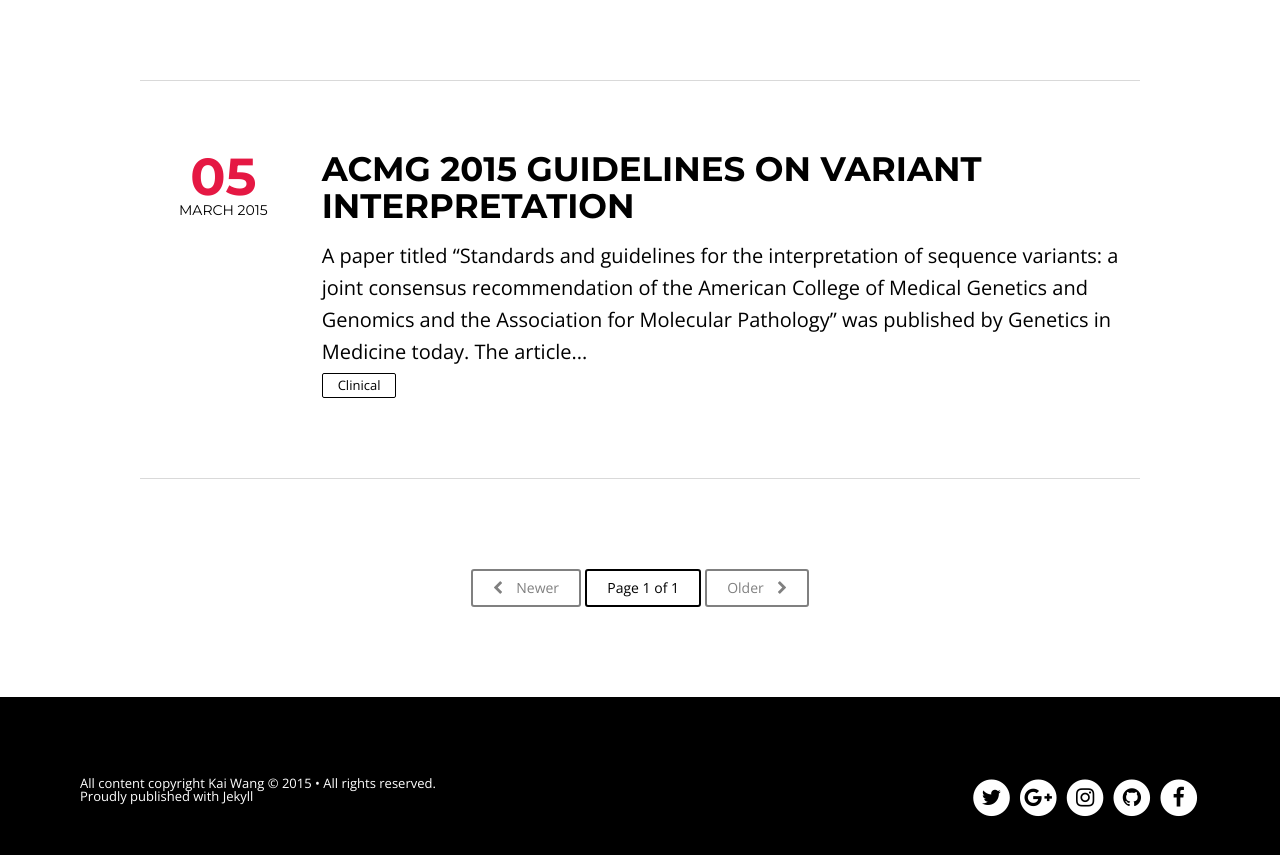
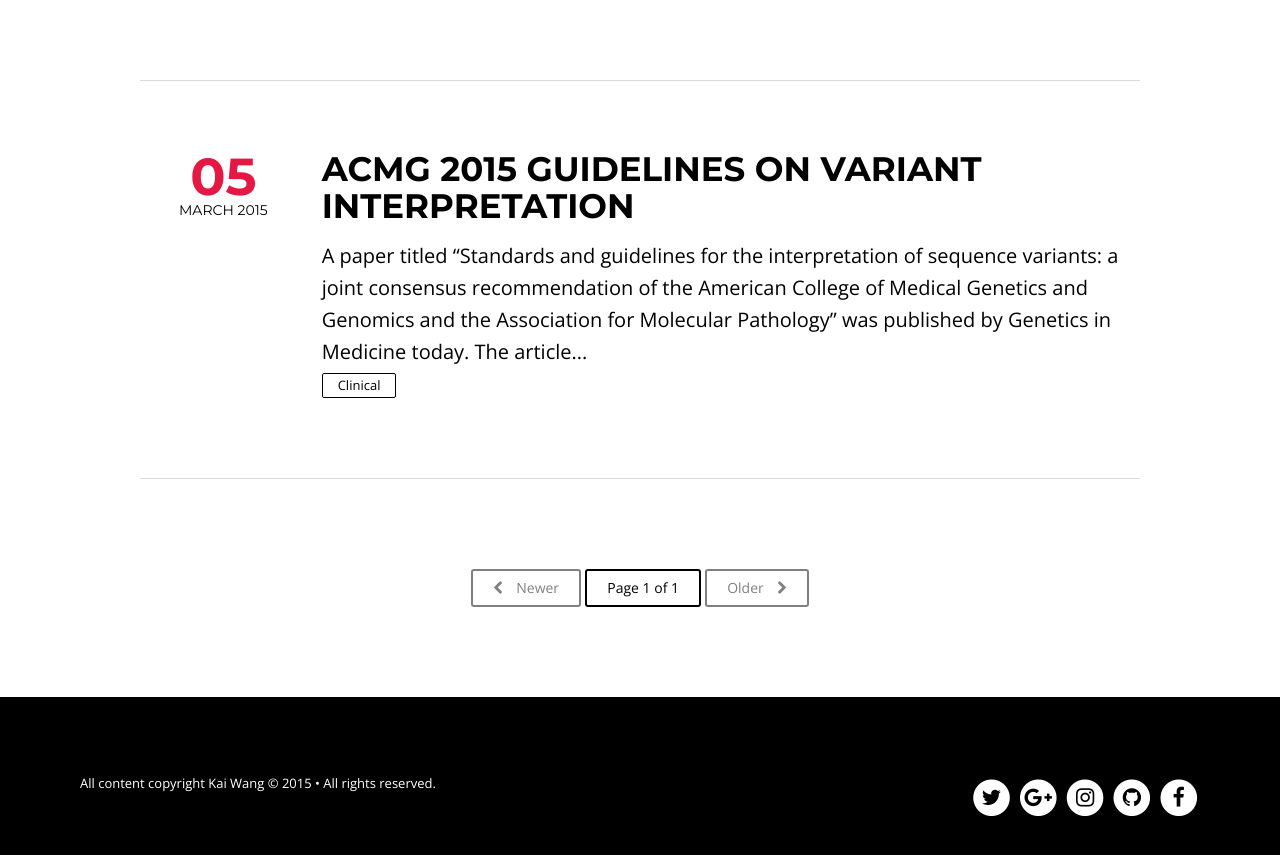
Before and after one commit to kaichop/kaichop, a Jekyll site: the page built from index.html, in a window 1280 px wide and 900 px high, scrolled down 2811 px. Shown: the top 855 px of the window. Built offline with Jekyll 4.4.1, drawn with Linux system fonts in a browser that asks for light colours; nearby versions of some CDN libraries; the list of posts is cut into pages by our own code.

Commit message:
Update footer.html

```diff
--- a/_includes/footer.html
+++ b/_includes/footer.html
@@ -1,7 +1,6 @@
 <footer class="notepad-site-footer">
     <div class="copyright">
          <section>All content copyright <a href="{{ site.url }}/about">{{ site.owner.name }}</a> &copy; {{ site.time | date: '%Y' }} &bull; All rights reserved.</section>
-         <section>Proudly published with <a class="icon-ghost" href="https://jekyllrb.com/">Jekyll</a></section>
     </div>
     <div class="social-icons">
 
```
